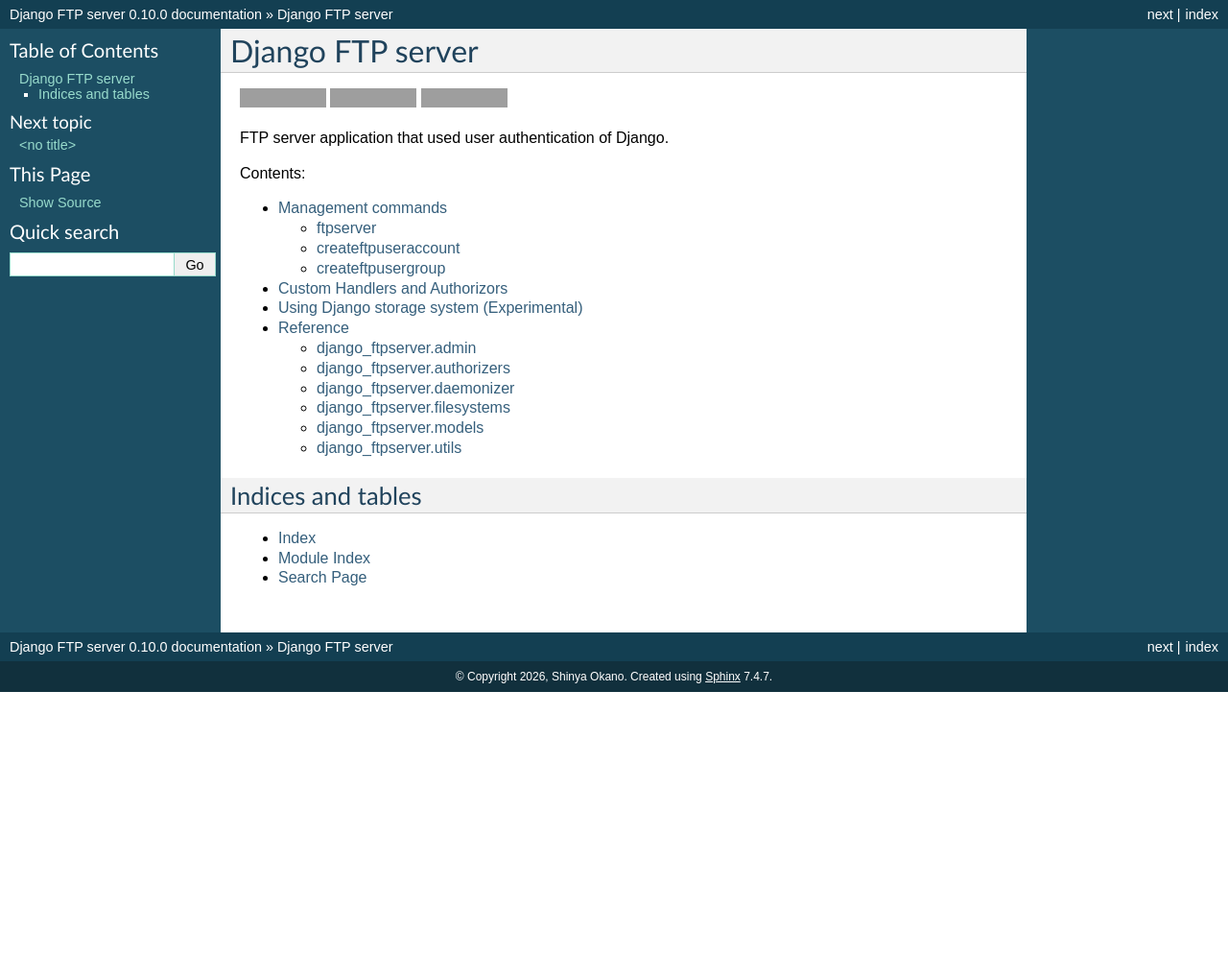
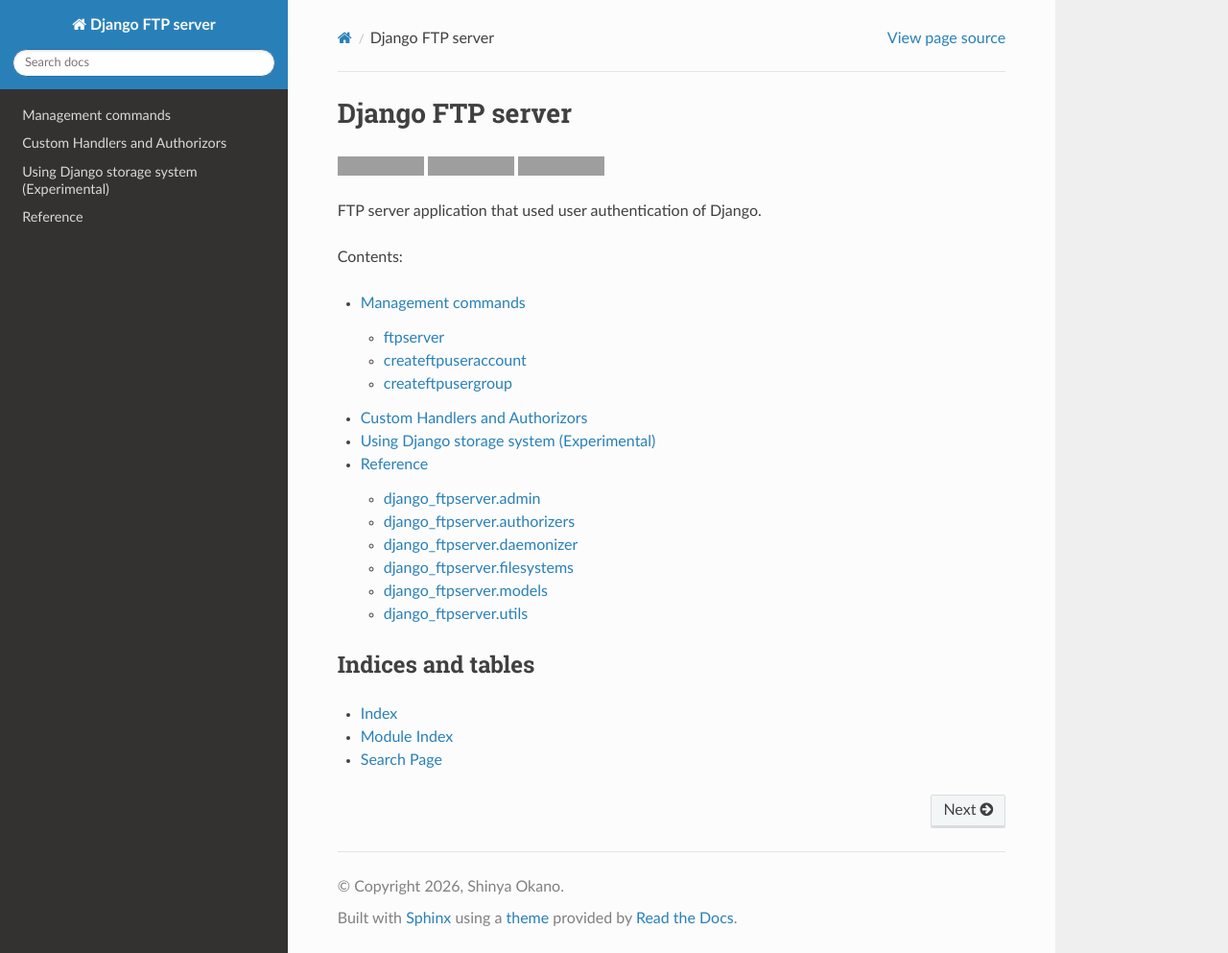
Before and after one commit to tokibito/django-ftpserver, a Sphinx documentation site: the page built from docs/source/index.rst, in a window 1280 px wide and 993 px high. Shown: the whole window at 96% size. Built offline with Sphinx 7.4.7 and the Read the Docs theme 3.1.0, drawn with Linux system fonts in a browser that asks for light colours; grey boxes are pictures that could not be loaded.

Commit message:
change sphinx theme

```diff
--- a/docs/requirements.txt
+++ b/docs/requirements.txt
@@ -1,4 +1,5 @@
 Sphinx==9.1.0
 sphinx-autobuild==2024.10.3
+sphinx_rtd_theme
 Django==5.2.10
 pyftpdlib==2.1.0
--- a/docs/source/conf.py
+++ b/docs/source/conf.py
@@ -58,6 +58,7 @@
 extensions = [
     'sphinx.ext.autodoc',
     'sphinx.ext.todo',
+    'sphinx_rtd_theme',
 ]
 
 # Add any paths that contain templates here, relative to this directory.
@@ -129,7 +130,7 @@
 
 # The theme to use for HTML and HTML Help pages.  See the documentation for
 # a list of builtin themes.
-html_theme = 'default'
+html_theme = 'sphinx_rtd_theme'
 
 # Theme options are theme-specific and customize the look and feel of a theme
 # further.  For a list of options available for each theme, see the
```
